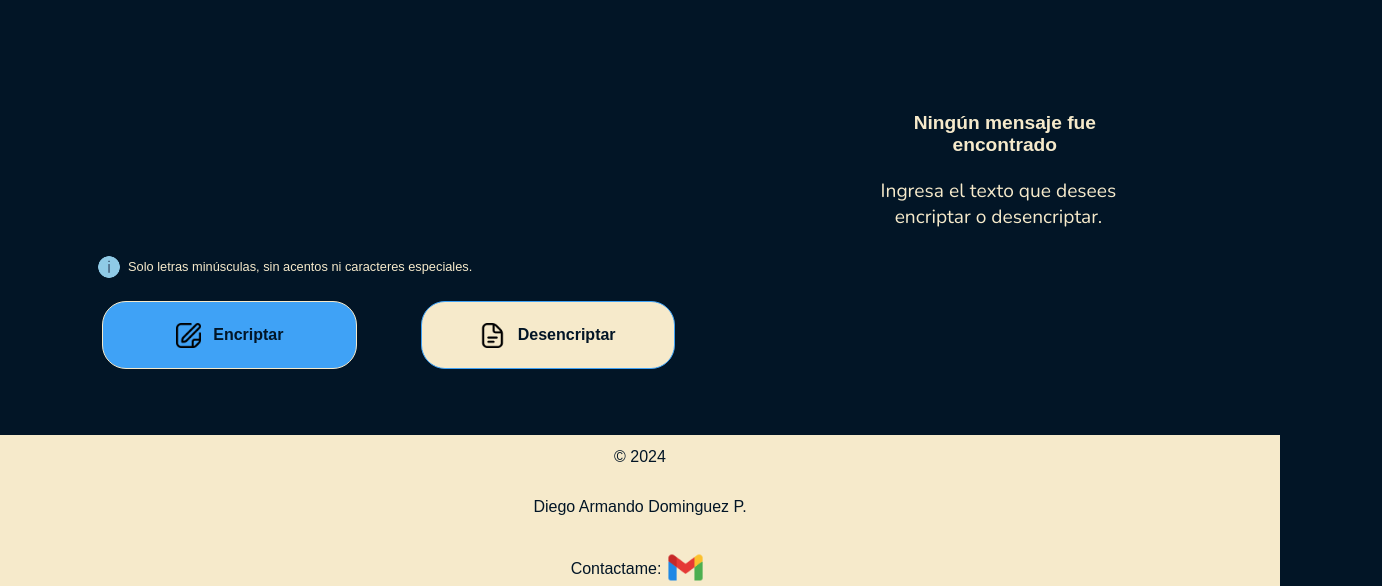
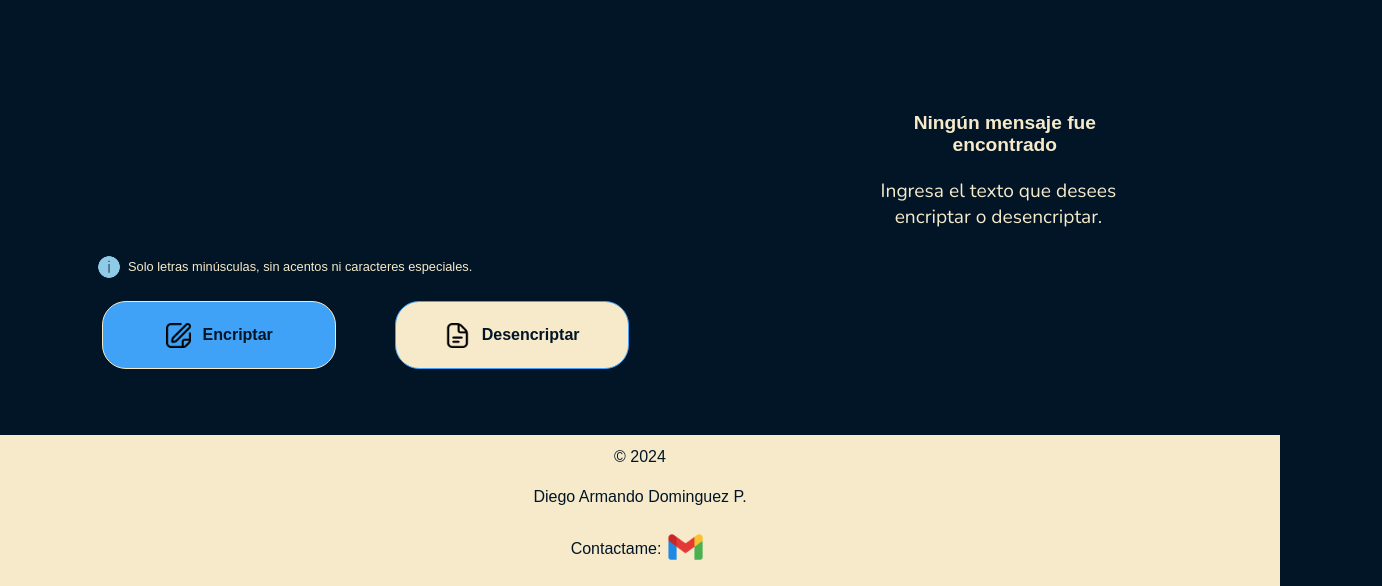
Before and after one commit to diego-dmz/Encriptador-Texto, a plain HTML site: page index.html in a window 1280 px wide. Shown: the part 367-953 px from the top of the page, 1382 px wide, since content can reach past the window. Drawn offline with nearby package versions, Linux system fonts and the light colour scheme; a web font is replaced by a local one.

Commit message:
update style

```diff
--- a/style.css
+++ b/style.css
@@ -21,8 +21,6 @@ body{
    box-sizing: border-box;
    background-color: var(--color-4);
    overflow-x: hidden;
-
-
 }
 .Presentacion{
    padding: 1% 3% 3% 7%;
@@ -77,7 +75,9 @@ body{
    font-weight: 400;
    overflow: hidden; /* Oculta el contenido desbordado */
    overflow: auto;
+   box-sizing: border-box;
 }
+
 .Resultado__Texto img {
    position: absolute;
    left: 68%;
@@ -140,6 +140,7 @@ body{
    height: 25vh;
    gap: 5%;
    padding: 0% 0% 0% 8%;
+   box-sizing: border-box;
 }
 
 .Botones__encriptar{
@@ -261,12 +262,13 @@ align-items: center;
 justify-content: star;
 padding-top: 1%;
 width: 100%;
-height: 40vh;
+height: 29vh;
 color: var(--color-4);
 font-family: var(--fuente-rocknroll);
 gap: 10%;
 background-color: var(--color-1);
 text-align: center;
+box-sizing: border-box;
 }
 
 .footer_cont p {
@@ -420,11 +422,10 @@ text-align: center;
       flex-direction: column;
       padding: 0% 5%;
       padding-left: 9%;
-
       position: relative;
       height: 130vh;
+   }
 
-   }
    .Logo__Encabezado {
       padding: 0%;
       width: 20%;
@@ -432,6 +433,7 @@ text-align: center;
       margin-bottom: 5%;
       margin-top: 5%;
    }
+
    .boton_reset {
       width: 10%;
       height: 5vh;
```
